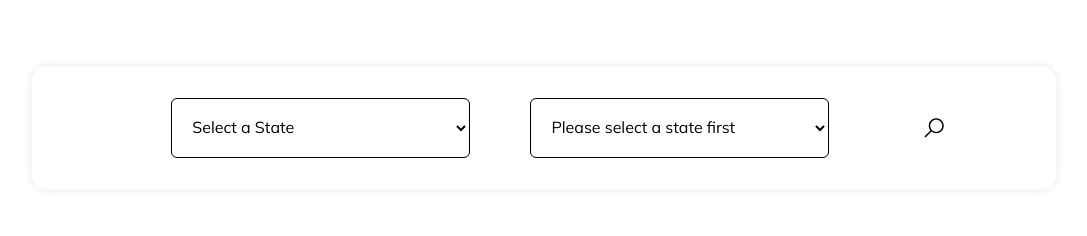
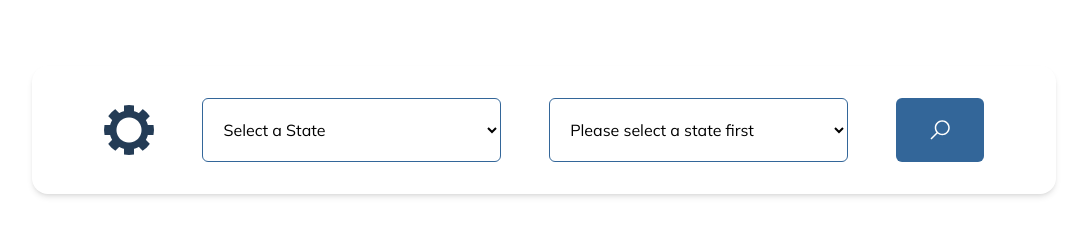
Before and after one commit to joshytheprogrammer/zerocancer_v2, a Nuxt app: page / in a window 1280 px wide. Shown: the part 2846-3082 px from the top of the page, without its empty margins (96-1183 px from the left). Built offline with nearby package versions, Linux system fonts and the light colour scheme.

Commit message:
made changes: 'built explorer component'

```diff
--- a/assets/css/tailwind.css
+++ b/assets/css/tailwind.css
@@ -14,6 +14,36 @@ body {
   overflow-x: hidden;
   font-family: 'Mulish', 'Josfine Sans';
   /* zoom: 0.9; */
+}
+
+
+.custom-loader {
+  width: 50px;
+  height: 50px;
+  display: grid;
+  background: radial-gradient(farthest-side, currentColor calc(100% - 6px), #0000 calc(100% - 5px) 0);
+  -webkit-mask: radial-gradient(farthest-side, #0000 calc(100% - 13px), #000 calc(100% - 12px));
+  border-radius: 50%;
+  animation: s9 2s infinite linear;
+}
+
+.custom-loader::before,
+.custom-loader::after {
+  content: "";
+  grid-area: 1/1;
+  background: linear-gradient(currentColor 0 0) center, linear-gradient(currentColor 0 0) center;
+  background-size: 100% 10px, 10px 100%;
+  background-repeat: no-repeat;
+}
+
+.custom-loader::after {
+  transform: rotate(45deg);
+}
+
+@keyframes s9 {
+  100% {
+    transform: rotate(1turn);
+  }
 }
 
 .fade-enter-active,
--- a/components/Landing/Explorer.vue
+++ b/components/Landing/Explorer.vue
@@ -1,5 +1,5 @@
 <template>
- <section class="max-w-[80%] mx-auto my-20">
+ <section class="w-full px-4 lg:px-0 lg:max-w-[80%] mx-auto my-20">
     <div class="block lg:grid grid-cols-[2fr_6fr] justify-around items-start">
       <LandingHelpersHead>Explorer</LandingHelpersHead>
       <p class="desc leading-[1.8] text-sm lg:text-base mx-0 my-4">
--- a/components/Landing/Helpers/CentreExplorer.vue
+++ b/components/Landing/Helpers/CentreExplorer.vue
@@ -1,8 +1,7 @@
 <template>
-  <div>
-    <div data-aos="fade-up" class="explorer" id="expCont">
+  <div class="explorer block w-full shadow-md lg:flex justify-around items-center gap-8 mx-0 my-8 px-4 lg:px-16 py-8 rounded-2xl border-none">
     <div id="loadingIndicator">
-        <div class="custom-loader"></div>
+      <div class="custom-loader text-primary-900"></div>
     </div>
     <select id="state" name="state">
       <option value="" disabled selected>Select a State</option>
@@ -15,7 +14,6 @@
       <svg xmlns="http://www.w3.org/2000/svg" width="24" height="24" viewBox="0 0 32 32"><path fill="currentColor" d="M19 3C13.488 3 9 7.488 9 13c0 2.395.84 4.59 2.25 6.313L3.281 27.28l1.439 1.44l7.968-7.969A9.922 9.922 0 0 0 19 23c5.512 0 10-4.488 10-10S24.512 3 19 3m0 2c4.43 0 8 3.57 8 8s-3.57 8-8 8s-8-3.57-8-8s3.57-8 8-8"/></svg>
     </button>
   </div>
-  </div>
 </template>
 
 <script setup>
@@ -24,20 +22,18 @@
 
 <style lang="postcss" scoped>
 
-.explorer {
-  @apply w-full shadow-[0_0_10px_rgba(0,0,0,0.1)] flex justify-around items-center gap-8 mx-0 my-8 px-16 py-8 rounded-2xl border-[none];
-}
+
 .explorer select {
-  @apply w-[33.3%] h-[60px] border border-[color:var(--primary)] text-[color:var(--dark)] bg-[color:var(--light)] text-[inherit] px-4 py-0 rounded-md border-solid;
+  @apply w-[33.3%] h-16 border border-primary-600 text-black bg-white text-inherit px-4 py-0 rounded-md border-solid;
 }
 .explorer select:focus {
   outline: none;
 }
 .explorer select::placeholder {
-  @apply text-[color:var(--dark)] opacity-60;
+  @apply text-black opacity-60;
 }
 .explorer button {
-  @apply bg-[color:var(--primary)] text-[color:var(--light)] h-[60px] cursor-pointer px-8 py-4 rounded-md border-[none];
+  @apply bg-primary-600 text-white h-16 cursor-pointer px-8 py-4 rounded-md border-[none];
 }
 .explorer button span {
   @apply hidden;
```
Lines whose indentation alone changed are shown as unchanged.
